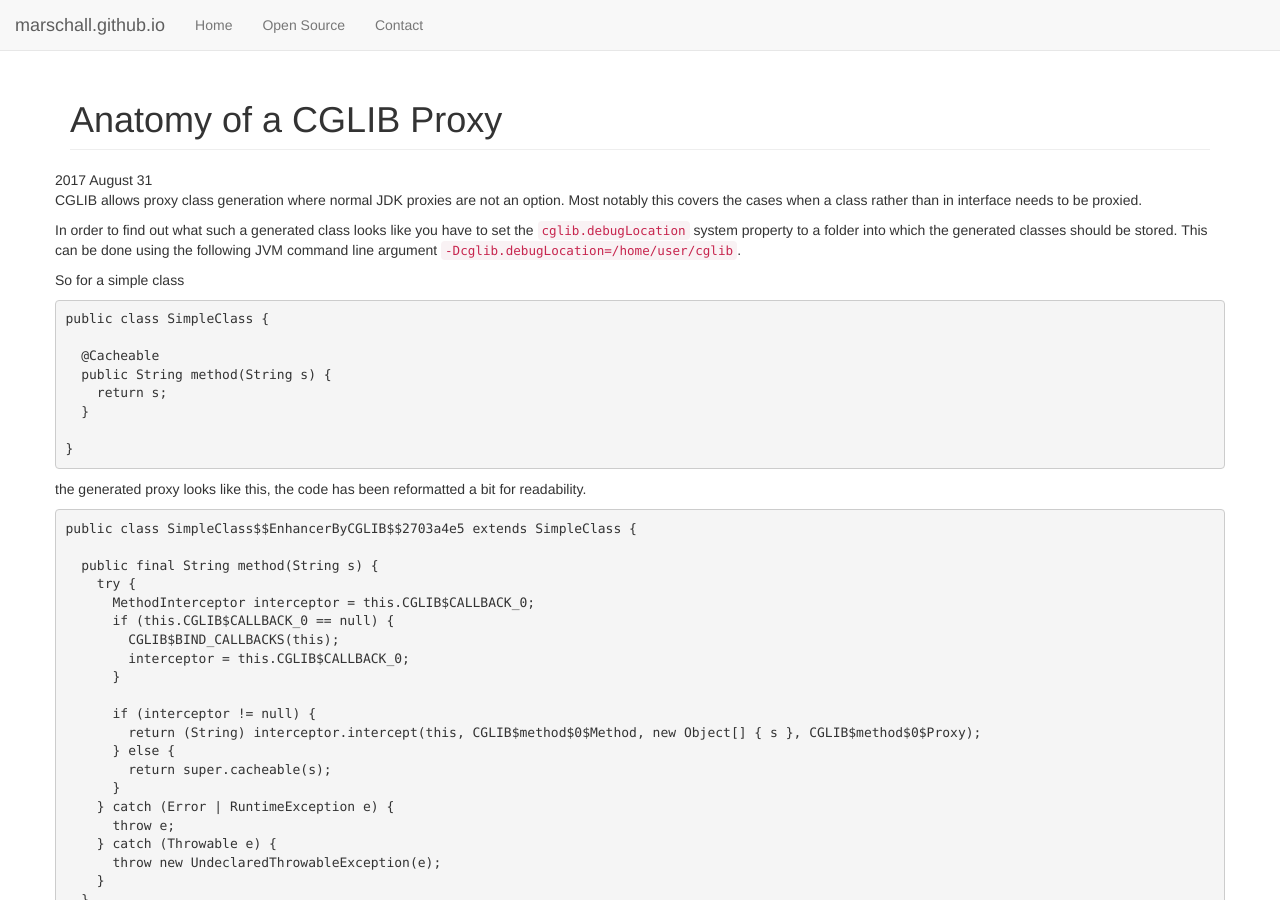
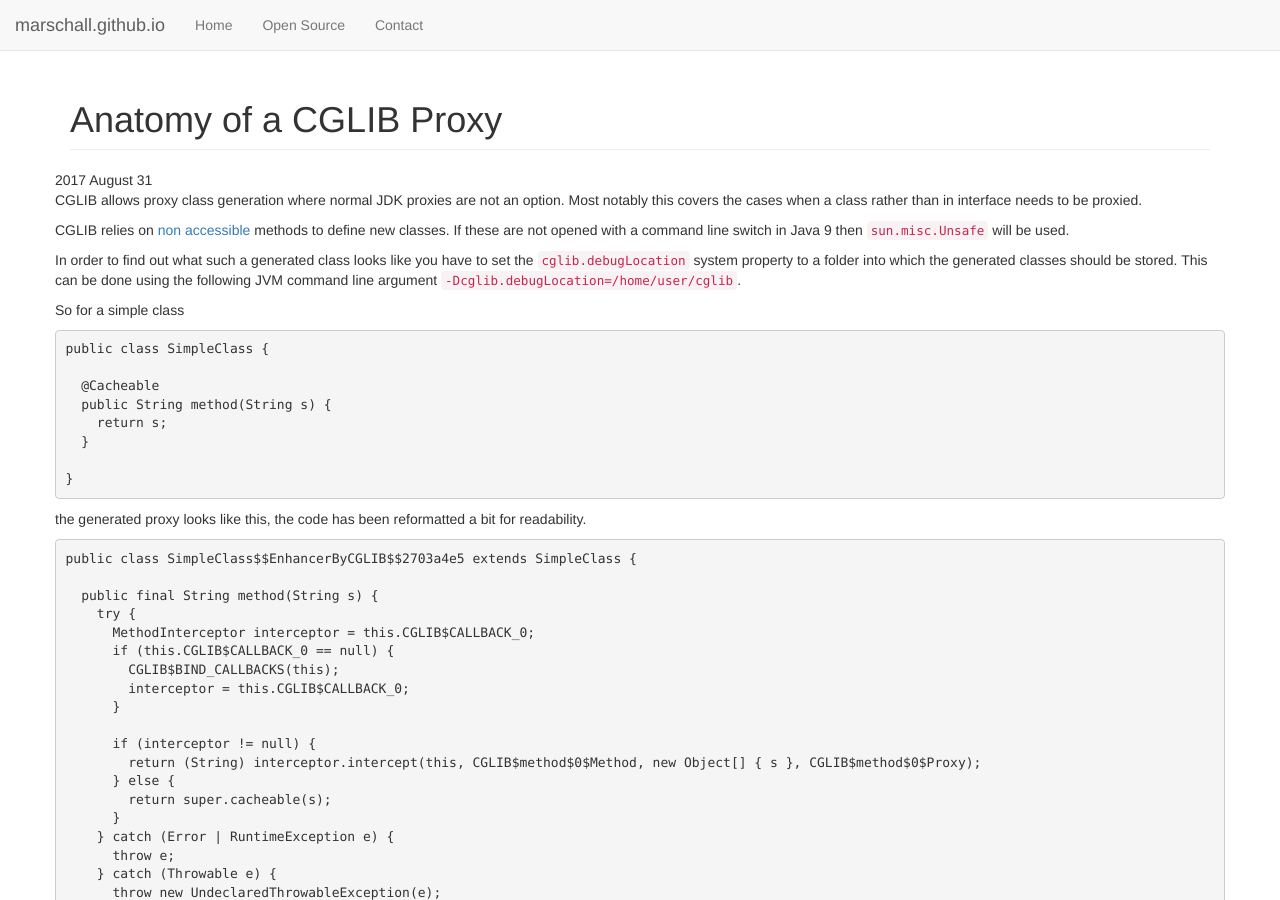
Before and after one commit to marschall/marschall.github.com, a Jekyll site: the page built from _posts/2017-08-31-cglib-proxy-anatomy.md, in a window 1280 px wide and 900 px high. Built offline with Jekyll 4.4.1, drawn with Linux system fonts in a browser that asks for light colours.

Commit message:
define class

```diff
--- a/_posts/2017-08-31-cglib-proxy-anatomy.md
+++ b/_posts/2017-08-31-cglib-proxy-anatomy.md
@@ -4,6 +4,8 @@ title: Anatomy of a CGLIB Proxy
 ---
 
 CGLIB allows proxy class generation where normal JDK proxies are not an option. Most notably this covers the cases when a class rather than in interface needs to be proxied.
+
+CGLIB relies on [non accessible](https://github.com/cglib/cglib/blob/master/cglib/src/main/java/net/sf/cglib/core/ReflectUtils.java) methods to define new classes. If these are not opened with a command line switch in Java 9 then `sun.misc.Unsafe` will be used.
 
 In order to find out what such a generated class looks like you have to set the `cglib.debugLocation` system property to a folder into which the generated classes should be stored. This can be done using the following JVM command line argument `-Dcglib.debugLocation=/home/user/cglib`.
 
```
